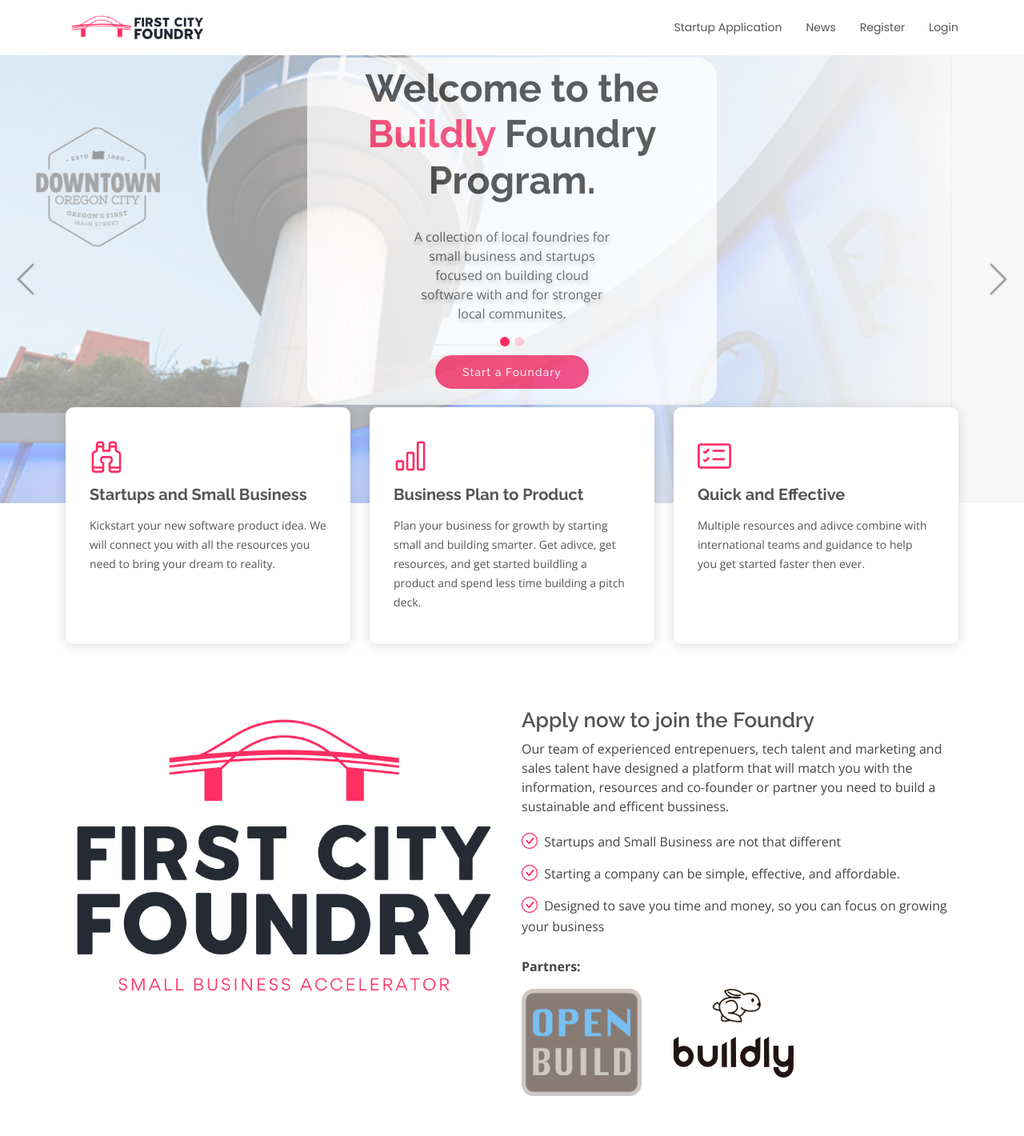
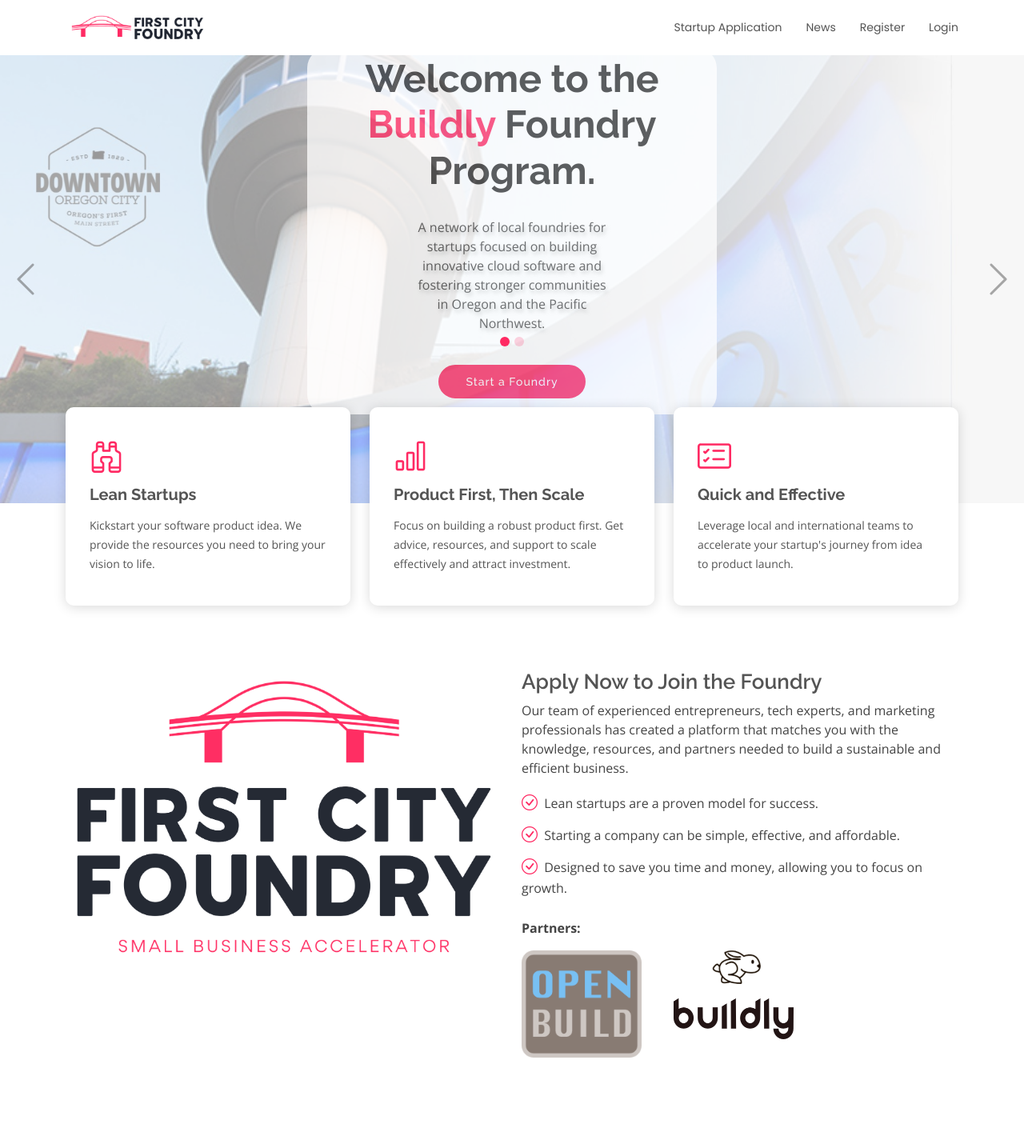
Before and after one commit to open-build/foundry, a Django app: page / in a window 1280 px wide. Shown: the part 35-1455 px from the top of the page at 80% size. Run offline with Django 4.2, Linux system fonts and the light colour scheme; some libraries are stand-ins or nearby versions.

Commit message:
messaging update

```diff
--- a/foundry/templates/welcome_page.html
+++ b/foundry/templates/welcome_page.html
@@ -13,20 +13,20 @@
             <div class="carousel-content" style="background: #FFFFFF; padding: 10px; border-radius: 25px; opacity: 0.75; width: 40%">
               <h2 class="animate__animated animate__fadeInDown">Welcome to the <span><a href="https://www.buildly.io">Buildly</a></span> Foundry Program.</h2>
               <p class="animate__animated animate__fadeInUp">
-                 A collection of local foundries for small business and startups focused on building cloud software with and for stronger local communites.
+                A network of local foundries for startups focused on building innovative cloud software and fostering stronger communities in Oregon and the Pacific Northwest.
               </p>
-                  <a href="/register" class="btn-get-started animate__animated animate__fadeInUp">Start a Foundary</a>
+              <a href="/register" class="btn-get-started animate__animated animate__fadeInUp">Start a Foundry</a>
             </div>
           </div>
         </div>
 
         <!-- Slide 2 -->
-          <div class="carousel-item"  data-bs-interval="7000" style="background-image: url({% static 'assets/img/slide/oc-elevator.jpeg' %})">
+        <div class="carousel-item" data-bs-interval="7000" style="background-image: url({% static 'assets/img/slide/oc-elevator.jpeg' %})">
           <div class="carousel-container">
             <div class="carousel-content" style="background: #FFFFFF; padding: 10px; border-radius: 25px; opacity: 0.75; width: 40%">
               <h2 class="animate__animated animate__fadeInDown">First City <span>Foundry</span></h2>
               <p class="animate__animated animate__fadeInUp">
-                    A startup and small business accelerator based in Oregon City, First City Foundry is focused on helping software startups and small business grow and thrive.
+                An accelerator based in Oregon, First City Foundry is dedicated to helping software startups grow and thrive in the Pacific Northwest.
               </p>
               <a href="/register" class="btn-get-started animate__animated animate__fadeInUp">Join Now</a>
             </div>
@@ -57,18 +57,18 @@
         <div class="col-lg-4">
           <div class="icon-box">
             <i class="bi bi-binoculars"></i>
-              <h3><a href="">Startups and Small Business</a></h3>
+            <h3><a href="">Lean Startups</a></h3>
             <p>
-                Kickstart your new software product idea.  We will connect you with all the resources you need to bring your dream to reality.
+              Kickstart your software product idea. We provide the resources you need to bring your vision to life.
             </p>
           </div>
         </div>
         <div class="col-lg-4 mt-4 mt-lg-0">
           <div class="icon-box">
             <i class="bi bi-bar-chart"></i>
-              <h3><a href="">Business Plan to Product</a></h3>
+            <h3><a href="">Product First, Then Scale</a></h3>
             <p>
-                Plan your business for growth by starting small and building smarter.  Get adivce, get resources, and get started buildling a product and spend less time building a pitch deck.
+              Focus on building a robust product first. Get advice, resources, and support to scale effectively and attract investment.
             </p>
           </div>
         </div>
@@ -77,7 +77,7 @@
             <i class="bi bi-card-checklist"></i>
             <h3><a href="">Quick and Effective</a></h3>
             <p>
-                Multiple resources and adivce combine with international teams and guidance to help you get started faster then ever.
+              Leverage local and international teams to accelerate your startup's journey from idea to product launch.
             </p>
           </div>
         </div>
@@ -94,18 +94,17 @@
           <img src="{% static 'img/logo.png' %}" class="img-fluid" alt="">
         </div>
         <div class="col-lg-6 pt-4 pt-lg-0 content">
-            <h3>Apply now to join the Foundry</h3>
+          <h3>Apply Now to Join the Foundry</h3>
           <p>
-              Our team of experienced entrepenuers, tech talent and marketing and sales talent have designed a platform that will match you with the information, resources and co-founder or partner you need to build a sustainable and efficent bussiness.
+            Our team of experienced entrepreneurs, tech experts, and marketing professionals has created a platform that matches you with the knowledge, resources, and partners needed to build a sustainable and efficient business.
           </p>
           <ul>
-              <li><i class="bi bi-check-circle"></i> Startups and Small Business are not that different</li>
+            <li><i class="bi bi-check-circle"></i> Lean startups are a proven model for success.</li>
             <li><i class="bi bi-check-circle"></i> Starting a company can be simple, effective, and affordable.</li>
-              <li><i class="bi bi-check-circle"></i> Designed to save you time and money, so you can focus on growing your business</li>
+            <li><i class="bi bi-check-circle"></i> Designed to save you time and money, allowing you to focus on growth.</li>
           </ul>
           <p>
             <b>Partners:</b>
-
             <div class="row">
               <div class="col">
                 <img src="{% static 'assets/img/OpenBuild.png' %}" class="clients" width="150px">
@@ -117,11 +116,9 @@
                 &nbsp;
               </div>
             </div>
-
           </p>
         </div>
       </div>
-
     </div>
   </section><!-- End About Section -->
 
```
Lines whose indentation alone changed are shown as unchanged.
